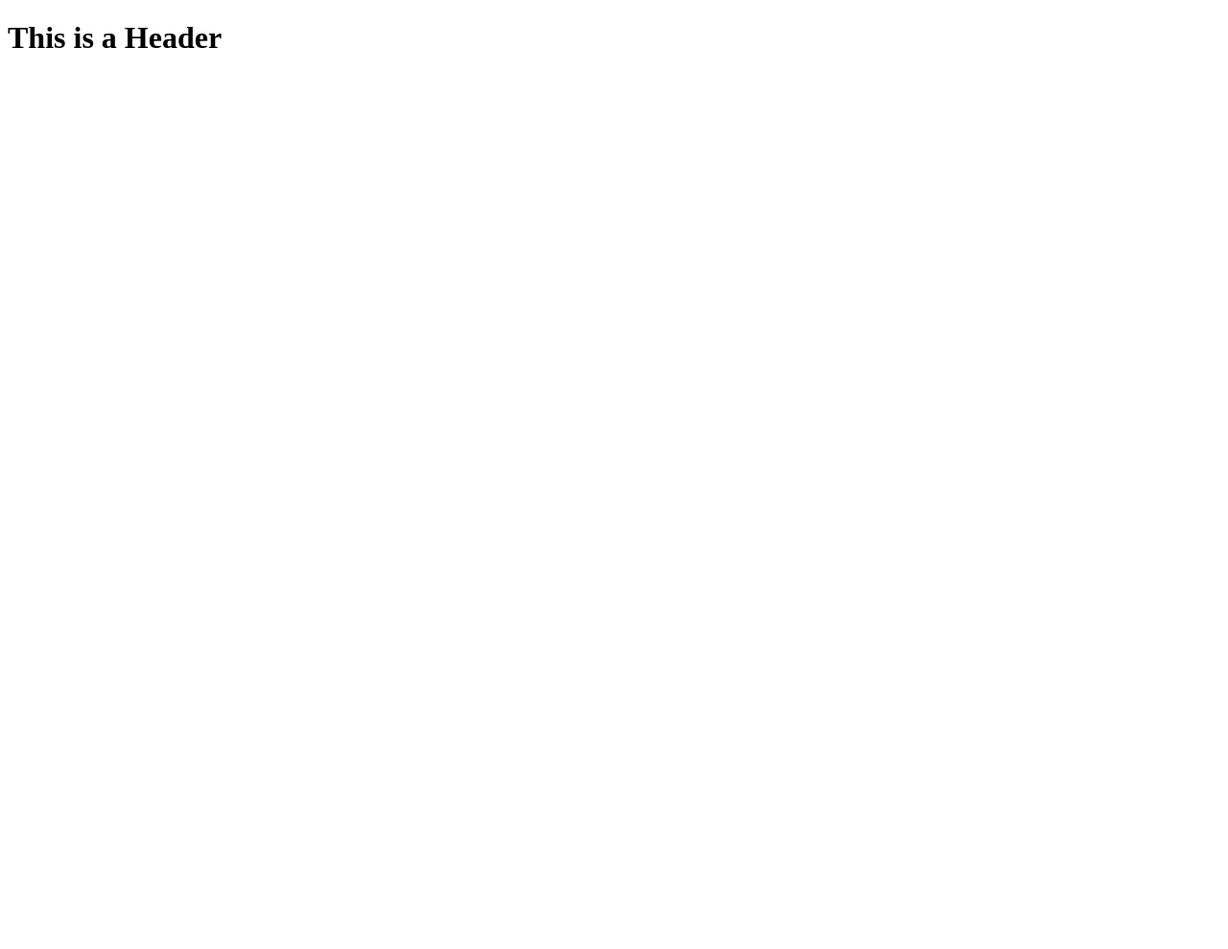
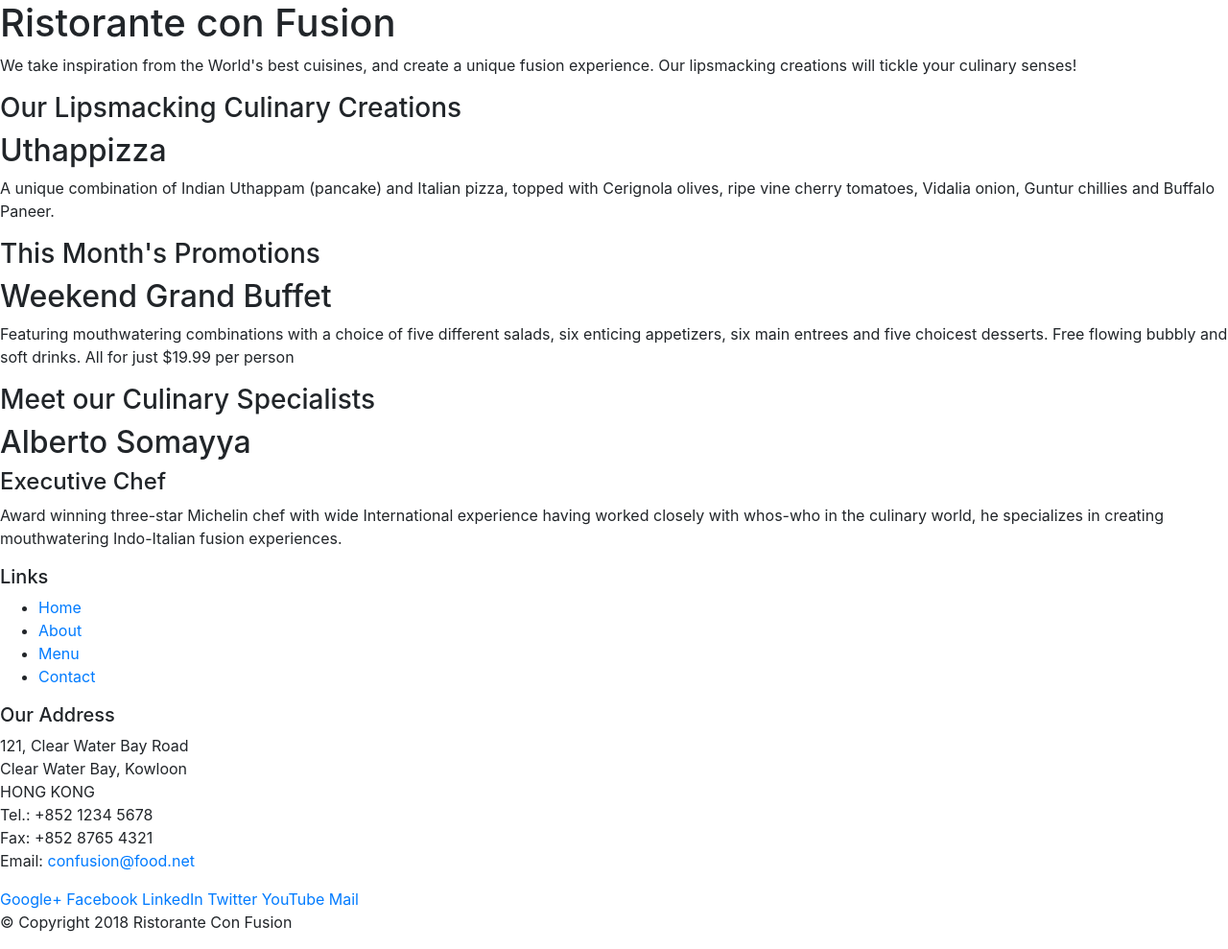
Before and after one commit to BolatZhumabayev/CourseraBootstrap4, a website: page index.html in a window 1280 px wide. Shown: the whole page at 96% size. Before the commit the page ends 800 px from the top, so only its background shows below. Drawn offline with nearby package versions, Linux system fonts and the light colour scheme.

Commit message:
Intro to Bootstrap

```diff
--- a/index.html
+++ b/index.html
@@ -1,8 +1,113 @@
 <!DOCTYPE html>
-<html>
-    <head></head>
+<html lang="en">
+<!-- Required meta tags always come first -->
+    <meta charset="utf-8">
+    <meta name="viewport" content="width=device-width, initial-scale=1, shrink-to-fit=no">
+    <meta http-equiv="x-ua-compatible" content="ie=edge">
 
-    <body>
-        <h1>This is a Header</h1>
-    </body>
+    <!-- Bootstrap CSS -->
+    <link rel="stylesheet" href="node_modules/bootstrap/dist/css/bootstrap.min.css">
+
+<head>
+    <title>Ristorante Con Fusion</title>
+</head>
+
+<body>
+
+    <header>
+        <div>
+            <div>
+                <div>
+                    <h1>Ristorante con Fusion</h1>
+                    <p>We take inspiration from the World's best cuisines, and create a unique fusion experience. Our lipsmacking creations will tickle your culinary senses!</p>
+                </div>
+                <div>
+                </div>
+            </div>
+        </div>
+    </header>
+
+    <div>
+        <div>
+            <div>
+                <h3>Our Lipsmacking Culinary Creations</h3>
+            </div>
+            <div>
+                <h2>Uthappizza</h2>
+                <p>A unique combination of Indian Uthappam (pancake) and Italian pizza, topped with Cerignola olives, ripe vine cherry tomatoes, Vidalia onion, Guntur chillies and Buffalo Paneer.</p>
+            </div>
+        </div>
+
+
+        <div>
+            <div>
+                <h3>This Month's Promotions</h3>
+            </div>
+            <div>
+                <h2>Weekend Grand Buffet</h2>
+                <p>Featuring mouthwatering combinations with a choice of five different salads, six enticing appetizers, six main entrees and five choicest desserts. Free flowing bubbly and soft drinks. All for just $19.99 per person </p>
+            </div>
+        </div>
+
+        <div>
+            <div>
+                <h3>Meet our Culinary Specialists</h3>
+            </div>
+            <div>
+                <h2>Alberto Somayya</h2>
+                <h4>Executive Chef</h4>
+                <p>Award winning three-star Michelin chef with wide International experience having worked closely with whos-who in the culinary world, he specializes in creating mouthwatering Indo-Italian fusion experiences. </p>
+            </div>
+        </div>
+    </div>
+
+    <footer>
+        <div>
+            <div>
+                <div>
+                    <h5>Links</h5>
+                    <ul>
+                        <li><a href="#">Home</a></li>
+                        <li><a href="#">About</a></li>
+                        <li><a href="#">Menu</a></li>
+                        <li><a href="#">Contact</a></li>
+                    </ul>
+                </div>
+                <div>
+                    <h5>Our Address</h5>
+                    <address>
+		              121, Clear Water Bay Road<br>
+		              Clear Water Bay, Kowloon<br>
+		              HONG KONG<br>
+		              Tel.: +852 1234 5678<br>
+		              Fax: +852 8765 4321<br>
+		              Email: <a href="mailto:confusion@food.net">confusion@food.net</a>
+		           </address>
+                </div>
+                <div>
+                    <div>
+                        <a href="http://google.com/+">Google+</a>
+                        <a href="http://www.facebook.com/profile.php?id=">Facebook</a>
+                        <a href="http://www.linkedin.com/in/">LinkedIn</a>
+                        <a href="http://twitter.com/">Twitter</a>
+                        <a href="http://youtube.com/">YouTube</a>
+                        <a href="mailto:">Mail</a>
+                    </div>
+                </div>
+           </div>
+           <div>
+                <div>
+                    <p>© Copyright 2018 Ristorante Con Fusion</p>
+                </div>
+           </div>
+        </div>
+    </footer>
+
+</body>
+
+<!-- jQuery first, then Popper.js, then Bootstrap JS. -->
+    <script src="node_modules/jquery/dist/jquery.slim.min.js"></script>
+    <script src="node_modules/popper.js/dist/umd/popper.min.js"></script>
+    <script src="node_modules/bootstrap/dist/js/bootstrap.min.js"></script>
+
 </html>
```
Also changed, not shown: package.json (added, +21 -0 lines), 1 other file.
